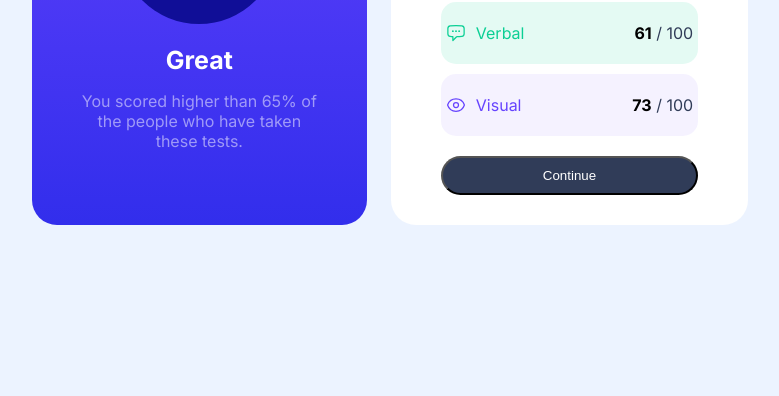
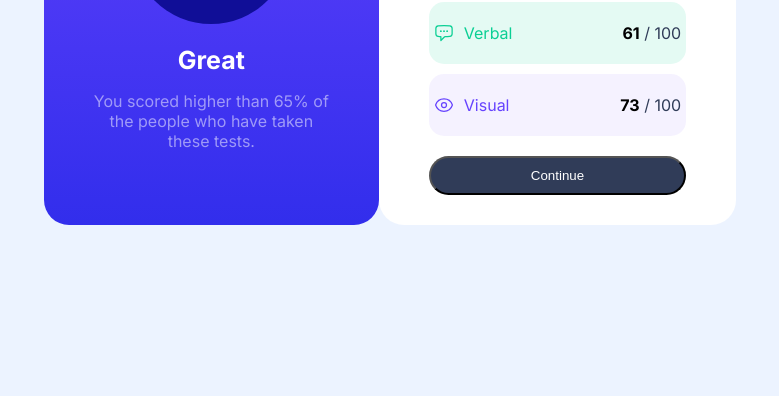
Before and after one commit to rogersruga/results-summary-component, a plain HTML site: page index.html in a window 1280 px wide. Shown: the part 404-800 px from the top of the page, without its empty margins (250-1029 px from the left). Drawn offline with Linux system fonts and the light colour scheme.

Commit message:
feat: finished styling the whole project

```diff
--- a/style.css
+++ b/style.css
@@ -10,7 +10,6 @@ body {
 
 section {
     display: flex;
-    gap: 24px; /* space between the two cards */
 
 
 }
```
